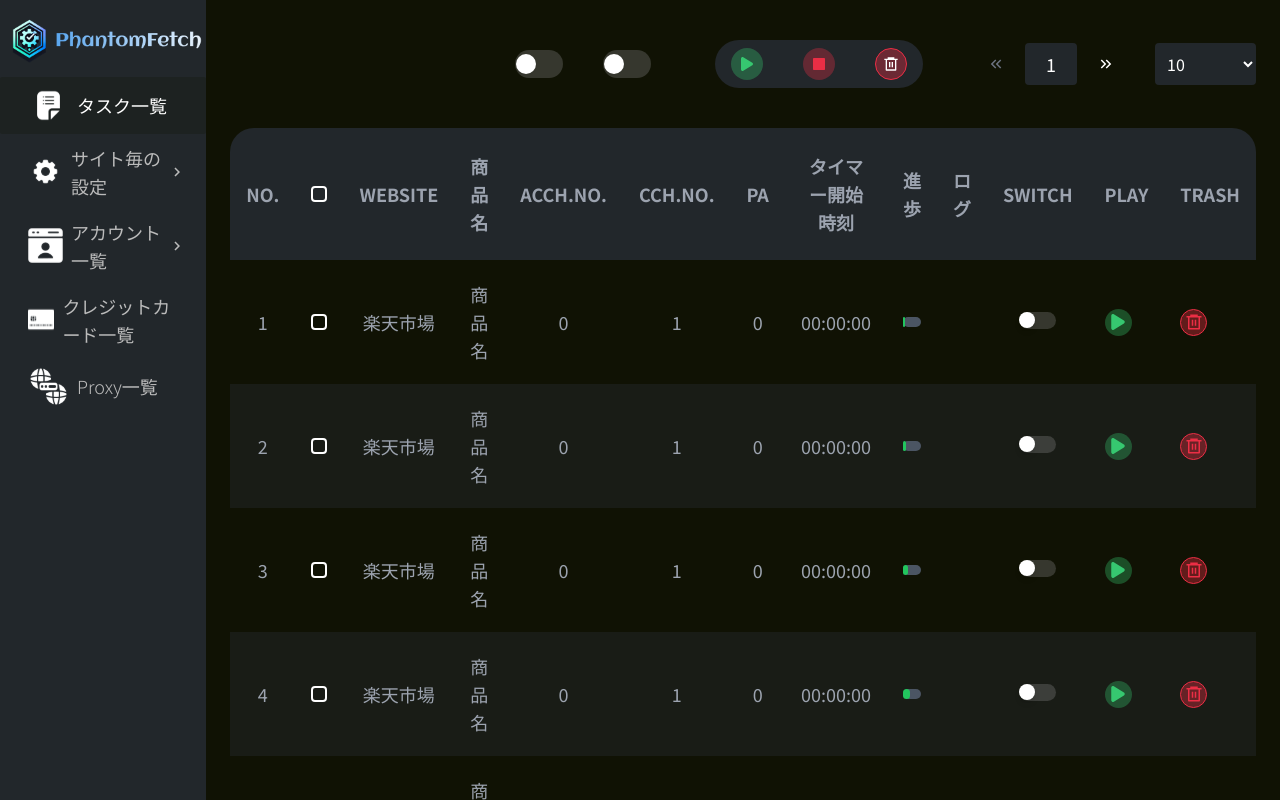
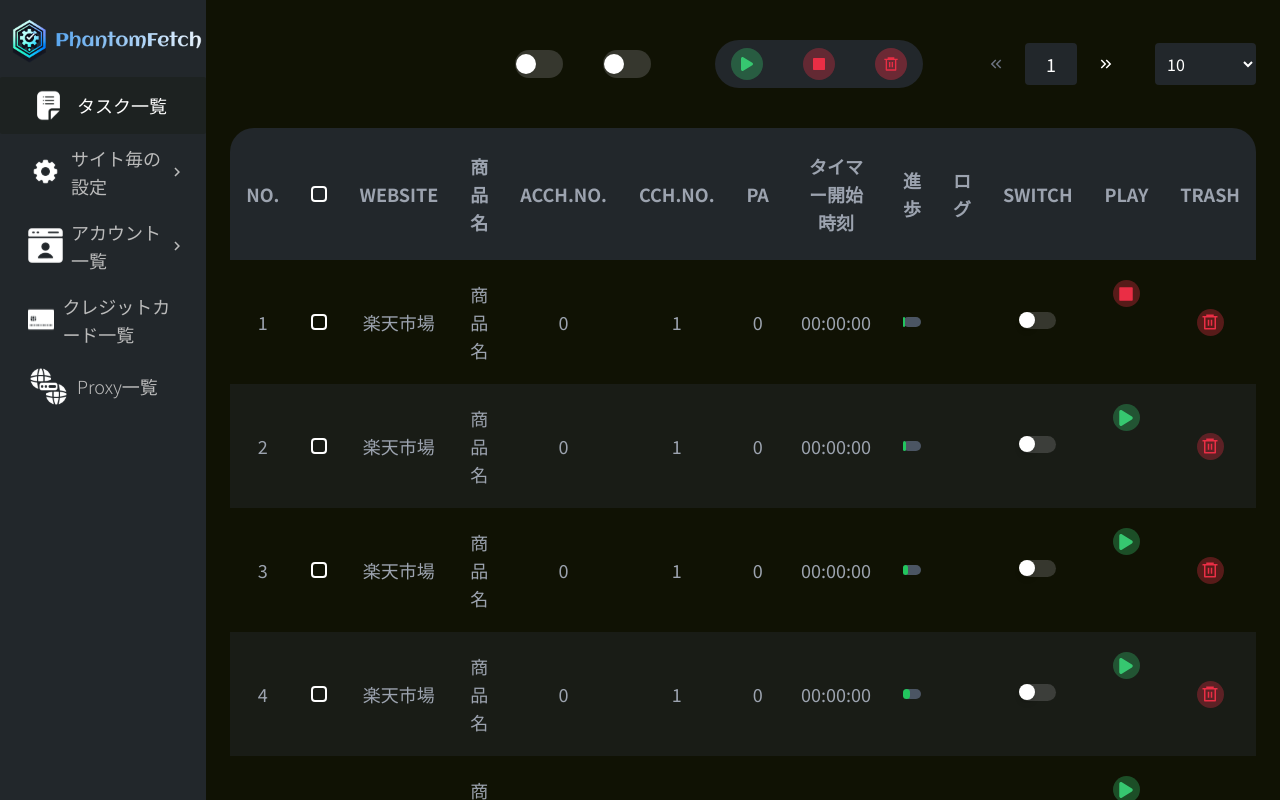
Before and after one commit to fahim-muntasir/pFetch, a React (Vite) app: page / in a window 1280 px wide. Both pictures are taken after a click on the button 1118 px from the left and 322 px from the top of the page. Built offline with nearby package versions, Linux system fonts and the light colour scheme.

Commit message:
fixed issue #6

```diff
--- a/package.json
+++ b/package.json
@@ -15,7 +15,8 @@
     "react": "^18.3.1",
     "react-dom": "^18.3.1",
     "react-icons": "^5.3.0",
-    "react-router-dom": "^6.26.2"
+    "react-router-dom": "^6.26.2",
+    "react-toastify": "^10.0.5"
   },
   "devDependencies": {
     "@eslint/js": "^9.9.0",
--- a/src/App.jsx
+++ b/src/App.jsx
@@ -1,4 +1,6 @@
 import { BrowserRouter as Router, Routes, Route } from "react-router-dom";
+import { ToastContainer } from "react-toastify"; // Import ToastContainer
+import "react-toastify/dist/ReactToastify.css"; // Import the CSS for toastify
 import Layout from "./components/common/Layout";
 import Dashboard from "./pages/Dashboard";
 import Market from "./pages/Market";
@@ -51,6 +53,8 @@
         <Route path="yahoo" element={<Yahoo />} />
         <Route path="lohaco" element={<Lohaco />} />
       </Routes>
+      {/* Add ToastContainer here to display notifications */}
+      <ToastContainer />
     </Router>
   );
 }
--- a/src/components/dashboard/Header.jsx
+++ b/src/components/dashboard/Header.jsx
@@ -41,7 +41,7 @@
         <button className="bg-[#EB2E4554] hover:bg-red-600 text-[#EA2E45] rounded-full w-[32px] h-[32px]  flex justify-center items-center">
           <RiCheckboxBlankFill />
         </button>
-        <button className="bg-[#EB2E455E] hover:bg-[#EB2E455E] border border-[#EB2E45] text-white rounded-full w-[32px] h-[32px]  flex justify-center items-center">
+        <button className="bg-[#EB2E455E] text-[#EA2E45] hover:bg-[#EB2E45] hover:text-white rounded-full w-[32px] h-[32px]  flex justify-center items-center">
           <RiDeleteBin6Line />
         </button>
       </div>
--- a/src/pages/Dashboard.jsx
+++ b/src/pages/Dashboard.jsx
@@ -1,5 +1,6 @@
 import { useState } from "react";
-import { RiDeleteBin6Line } from "react-icons/ri";
+import { RiDeleteBin6Line, RiCheckboxBlankFill } from "react-icons/ri";
+import { ToastContainer, toast } from "react-toastify";
 import { FaPlay } from "react-icons/fa6";
 import Header from "../components/dashboard/Header";
 import { getTotalPage, getVisibleData } from "../utils/pagination";
@@ -8,14 +9,17 @@
 export default function Dashboard() {
   const [selected, setSelected] = useState([]);
   const [selectAll, setSelectAll] = useState(false);
+  const [isPlay, setIsPlay] = useState([]); // Array to hold indices of active play rows
   const [tableLength] = useState(15);
   const [currentPage, setCurrentPage] = useState(1);
   const [rowsPerPage, setRowsPerPage] = useState(10);
   const navigate = useNavigate();
 
+  const notify = () => toast.success("Deleted successfully!");
+
   const handleNavigation = () => {
-    navigate("/Webサイト選択")
-  }
+    navigate("/Webサイト選択");
+  };
 
   // Calculate total pages
   const totalPages = getTotalPage(tableLength, rowsPerPage);
@@ -53,6 +57,17 @@
   const handleRowsPerPageChange = (rows) => {
     setRowsPerPage(rows);
     setCurrentPage(1);
+  };
+
+  // Toggle play/pause for a row
+  const handlePlayToggle = (index) => {
+    if (isPlay.includes(index)) {
+      // If the row is already playing, remove it from the play list
+      setIsPlay((prevPlay) => prevPlay.filter((item) => item !== index));
+    } else {
+      // If the row is not playing, add it to the play list
+      setIsPlay((prevPlay) => [...prevPlay, index]);
+    }
   };
 
   // Get the current data for the page
@@ -123,9 +138,13 @@
               {visibleData.map((i) => (
                 <tr
                   key={i}
-                  className={`${i % 2 === 0 ? "" : "bg-[#22272B78]"} text-lg cursor-pointer`}
+                  className={`${
+                    i % 2 === 0 ? "" : "bg-[#22272B78]"
+                  } text-lg cursor-pointer`}
                 >
-                  <td className="px-4 py-5" onClick={handleNavigation}>{i + 1}</td>
+                  <td className="px-4 py-5" onClick={handleNavigation}>
+                    {i + 1}
+                  </td>
                   <td className="text-center">
                     <input
                       id={`checkbox-${i}`}
@@ -135,12 +154,24 @@
                       className="w-4 h-4 bg-transparent border-2 border-white rounded appearance-none cursor-pointer checked:bg-blue-600 checked:border-blue-600 focus:ring-2 focus:ring-blue-500"
                     />
                   </td>
-                  <td className="px-4 py-5" onClick={handleNavigation}>楽天市場</td>
-                  <td className="px-4 py-5" onClick={handleNavigation}>商品名</td>
-                  <td className="px-4 py-5" onClick={handleNavigation}>0</td>
-                  <td className="px-4 py-5" onClick={handleNavigation}>1</td>
-                  <td className="px-4 py-5" onClick={handleNavigation}>0</td>
-                  <td className="px-4 py-5" onClick={handleNavigation}>00:00:00</td>
+                  <td className="px-4 py-5" onClick={handleNavigation}>
+                    楽天市場
+                  </td>
+                  <td className="px-4 py-5" onClick={handleNavigation}>
+                    商品名
+                  </td>
+                  <td className="px-4 py-5" onClick={handleNavigation}>
+                    0
+                  </td>
+                  <td className="px-4 py-5" onClick={handleNavigation}>
+                    1
+                  </td>
+                  <td className="px-4 py-5" onClick={handleNavigation}>
+                    0
+                  </td>
+                  <td className="px-4 py-5" onClick={handleNavigation}>
+                    00:00:00
+                  </td>
                   <td className="px-4 py-5" onClick={handleNavigation}>
                     {/* Progress Bar */}
                     <div className="w-full bg-gray-600 rounded-full h-2.5">
@@ -162,15 +193,32 @@
                       <span className="absolute top-1/2 left-[5px] w-4 h-4 rounded-full bg-white shadow-md transform -translate-y-1/2 peer-checked:translate-x-6 transition-transform"></span>
                     </div>
                   </td>
-                  <td className="px-4 py-5">
-                    <button className="bg-[#36C77054] hover:bg-green-600 text-[#36C770] rounded-full w-[27px] h-[27px] flex justify-center items-center">
-                      <FaPlay />
-                    </button>
+                  <td className="px-4 py-5 flex justify-center">
+                    {isPlay.includes(i) ? (
+                      <button
+                        className="bg-[#EB2E4554] hover:bg-red-600 text-[#EA2E45] rounded-full w-[27px] h-[27px] flex justify-center items-center"
+                        onClick={() => handlePlayToggle(i)} // Stop playing, remove from play array
+                      >
+                        <RiCheckboxBlankFill />
+                      </button>
+                    ) : (
+                      <button
+                        className="bg-[#36C77054] hover:bg-green-600 text-[#36C770] rounded-full w-[27px] h-[27px] flex justify-center items-center"
+                        onClick={() => handlePlayToggle(i)} // Start playing, add to play array
+                      >
+                        <FaPlay />
+                      </button>
+                    )}
                   </td>
                   <td className="px-4 py-5">
-                    <button className="bg-[#EB2E455E] hover:bg-[#EB2E455E] border border-[#EB2E45] text-[#EB2E45] rounded-full w-[27px] h-[27px] flex justify-center items-center">
-                      <RiDeleteBin6Line />
-                    </button>
+                    <div className="w-full flex justify-center">
+                      <button
+                        className="bg-[#EB2E4554] hover:bg-red-600 text-[#EA2E45] rounded-full w-[27px] h-[27px] flex justify-center items-center"
+                        onClick={notify}
+                      >
+                        <RiDeleteBin6Line />
+                      </button>
+                    </div>
                   </td>
                 </tr>
               ))}
```
Also changed, not shown: 1 other file (tests, documents, lock files or other folders).
